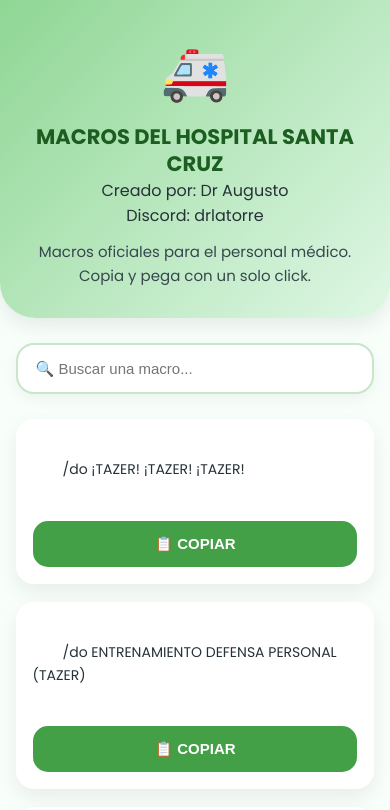
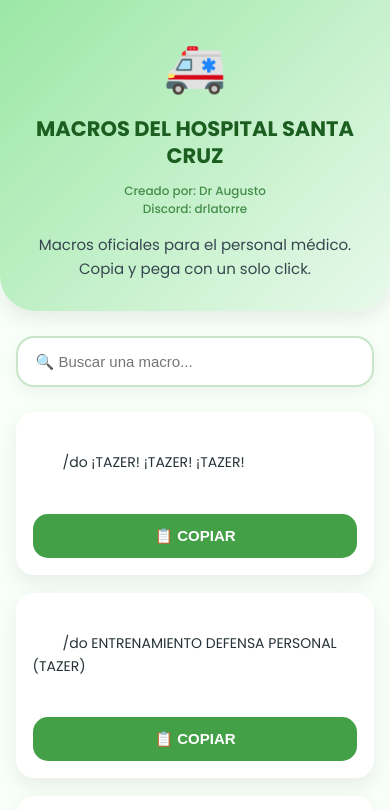
Before and after one commit to Jorgelatorre06/macros-hospital-santa-cruz, a plain HTML site: page index.html in a window 390 px wide. Shown: the top 810 px of the page. Drawn offline with Linux system fonts and the light colour scheme.

Commit message:
Update style.css

```diff
--- a/style.css
+++ b/style.css
@@ -1,7 +1,8 @@
-/* ==============================
-   HOSPITAL SANTA CRUZ
+/* =====================================
+   MACROS DEL HOSPITAL SANTA CRUZ 🚑
    DISEÑO MÉDICO RESPONSIVE
-   ============================== */
+   ===================================== */
+
 
 * {
     box-sizing: border-box;
@@ -9,65 +10,128 @@
     padding: 0;
 }
 
+
 body {
+
     font-family: 'Poppins', sans-serif;
-    background: #f8fffa;
+
+    background: #f7fff8;
+
     color: #263238;
+
     min-height: 100vh;
+
 }
 
 
-/* ENCABEZADO */
+
+/* =========================
+   ENCABEZADO
+   ========================= */
+
 
 .hero {
+
     background: linear-gradient(
         135deg,
-        #8fd694,
-        #dff7e5
+        #9be7a5,
+        #e8f9eb
     );
 
     padding: 35px 20px;
+
     text-align: center;
 
     border-radius: 0 0 35px 35px;
 
     box-shadow: 0 8px 20px rgba(0,0,0,0.08);
+
 }
 
 
+
 .hero-content {
-    max-width: 600px;
+
+    max-width: 650px;
+
     margin: auto;
+
 }
 
 
+
 .icono {
+
     font-size: 55px;
+
     margin-bottom: 10px;
+
 }
 
 
+
+/* TITULO */
+
+
 h1 {
+
     font-size: 25px;
+
     font-weight: 700;
+
     color: #1b5e20;
+
     line-height: 1.3;
+
 }
 
 
-.hero p {
+
+/* CREDITOS DEL CREADOR */
+
+
+.creditos {
+
     margin-top: 12px;
-    font-size: 15px;
-    color: #37474f;
-    line-height: 1.6;
+
+    font-size: 12px;
+
+    color: #2e7d32;
+
+    font-weight: 500;
+
+    opacity: 0.85;
+
 }
 
 
-/* CONTENEDOR */
+
+/* SUBTITULO */
+
+
+.hero p {
+
+    margin-top: 15px;
+
+    font-size: 15px;
+
+    color: #37474f;
+
+    line-height: 1.6;
+
+}
+
+
+
+/* =========================
+   CONTENEDOR PRINCIPAL
+   ========================= */
+
 
 .contenedor {
 
     width: 92%;
+
     max-width: 700px;
 
     margin: 25px auto;
@@ -75,7 +139,11 @@ h1 {
 }
 
 
-/* BUSCADOR */
+
+/* =========================
+   BUSCADOR
+   ========================= */
+
 
 #buscador {
 
@@ -100,6 +168,7 @@ h1 {
 }
 
 
+
 #buscador:focus {
 
     border-color: #66bb6a;
@@ -107,7 +176,11 @@ h1 {
 }
 
 
-/* TARJETAS DE MACROS */
+
+/* =========================
+   TARJETAS DE MACROS
+   ========================= */
+
 
 .macro-card {
 
@@ -120,11 +193,17 @@ h1 {
     border-radius: 22px;
 
     box-shadow:
+
     0 8px 20px rgba(0,0,0,0.07);
+
 
     animation: aparecer .4s ease;
 
 }
+
+
+
+/* TEXTO DE MACRO */
 
 
 .macro-texto {
@@ -140,7 +219,11 @@ h1 {
 }
 
 
-/* BOTON COPIAR */
+
+/* =========================
+   BOTON COPIAR
+   ========================= */
+
 
 .boton-copiar {
 
@@ -167,11 +250,13 @@ h1 {
 }
 
 
+
 .boton-copiar:hover {
 
     background: #2e7d32;
 
 }
+
 
 
 .boton-copiar:active {
@@ -181,9 +266,14 @@ h1 {
 }
 
 
-/* ANIMACION */
+
+/* =========================
+   ANIMACIONES
+   ========================= */
+
 
 @keyframes aparecer {
+
 
     from {
 
@@ -205,7 +295,11 @@ h1 {
 }
 
 
-/* CELULARES */
+
+/* =========================
+   VERSION CELULAR
+   ========================= */
+
 
 @media(max-width:480px){
 
@@ -217,11 +311,21 @@ h1 {
     }
 
 
+
     .hero {
 
         padding: 30px 15px;
 
     }
+
+
+
+    .icono {
+
+        font-size: 50px;
+
+    }
+
 
 
     .macro-card {
@@ -233,10 +337,20 @@ h1 {
     }
 
 
+
     .macro-texto {
 
         font-size: 14px;
 
     }
 
+
+
+    .boton-copiar {
+
+        padding: 13px;
+
+    }
+
+
 }
```
